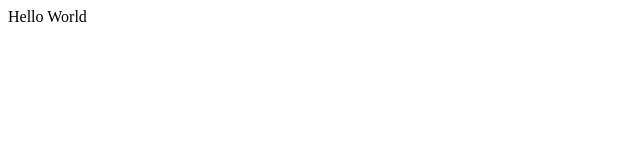
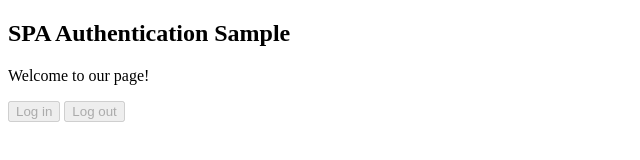
Before and after one commit to sonyccd/shiny-system, a plain HTML site: page index.html in a window 1280 px wide. Shown: the whole page, without its empty margins (0-640 px from the left). Drawn offline with Linux system fonts and the light colour scheme.

Commit message:
Update index.html

```diff
--- a/index.html
+++ b/index.html
@@ -1,11 +1,16 @@
 <!DOCTYPE html>
 <html>
-<head>
-    <meta charset="UTF-8">
-    <title>Hello World</title>
-</head>
+  <head>
+    <meta charset="UTF-8" />
+    <title>SPA SDK Sample</title>
+    <link rel="stylesheet" type="text/css" href="/css/main.css" />
+    <script src="https://cdn.auth0.com/js/auth0-spa-js/1.13/auth0-spa-js.production.js"></script>
+  </head>
 
-<body>
-    Hello World
-</body>
+  <body>
+    <h2>SPA Authentication Sample</h2>
+    <p>Welcome to our page!</p>
+    <button id="btn-login" disabled="true" onclick="login()">Log in</button>
+    <button id="btn-logout" disabled="true" onclick="logout()">Log out</button>
+  </body>
 </html>
```
